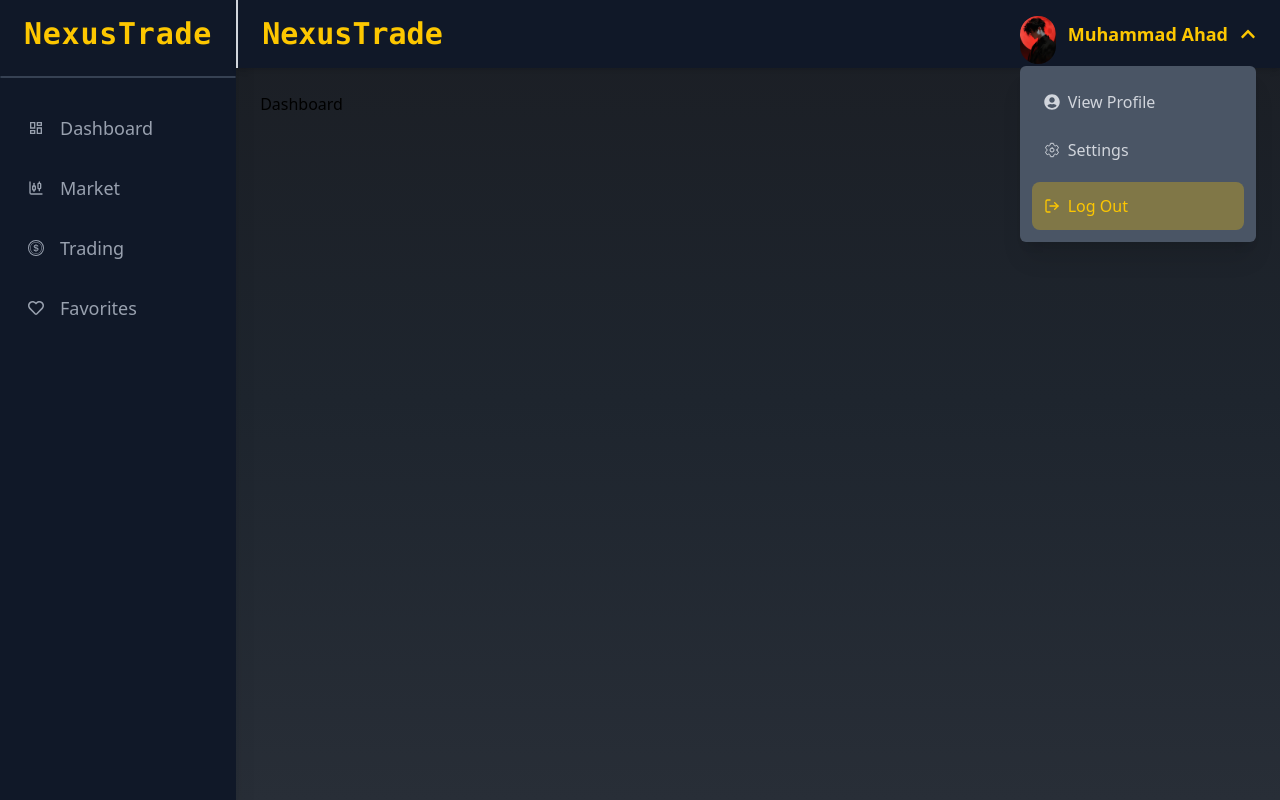
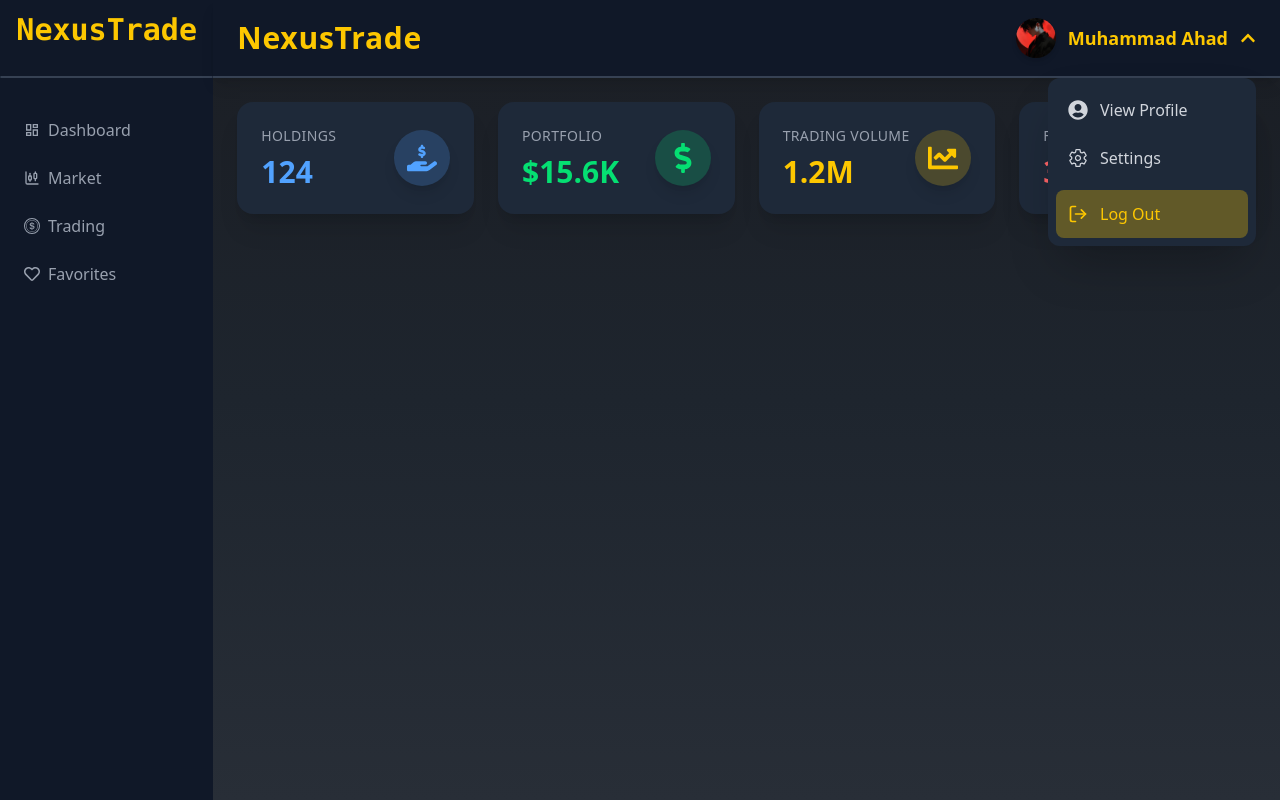
Before and after one commit to Coder-7-Glitch-returns/Nexustrade, a React (Vite) app: page /main in a window 1280 px wide. Both pictures are taken after a click on the element "Muhammad Ahad". Built offline with nearby package versions, Linux system fonts and the light colour scheme.

Commit message:
Pages added

```diff
--- /dev/null
+++ b/src/components/Main/Dashboard/Cards.jsx
@@ -0,0 +1,85 @@
+import React from "react";
+import { FaChartLine, FaDollarSign, FaHeart } from "react-icons/fa";
+import { FaHandHoldingDollar } from "react-icons/fa6";
+
+function Cards() {
+  const formatNumber = (num) => {
+    if (num >= 1000000) {
+      return (num / 1000000).toFixed(1) + "M";
+    }
+    if (num >= 1000) {
+      return (num / 1000).toFixed(1) + "K";
+    }
+    return num;
+  };
+
+  const dashboardStats = [
+    {
+      title: "Holdings",
+      count: 124,
+      icon: <FaHandHoldingDollar />,
+      color: "text-blue-400",
+      bgColor: "bg-blue-400/20",
+    },
+    {
+      title: "Portfolio",
+      count: 15600,
+      icon: <FaDollarSign />,
+      color: "text-green-400",
+      bgColor: "bg-green-400/20",
+    },
+    {
+      title: "Trading Volume",
+      count: 1200000,
+      icon: <FaChartLine />,
+      color: "text-yellow-400",
+      bgColor: "bg-yellow-400/20",
+    },
+    {
+      title: "Favorites",
+      count: 32,
+      icon: <FaHeart />,
+      color: "text-red-400",
+      bgColor: "bg-red-400/20",
+    },
+  ];
+
+  return (
+    <div className="grid grid-cols-1 md:grid-cols-2 lg:grid-cols-4 gap-6">
+      {dashboardStats.map((stat, i) => (
+        <div
+          key={i}
+          className="bg-gray-800 rounded-2xl p-6 shadow-xl hover:shadow-2xl transition-all duration-300 transform hover:scale-[1.02]"
+        >
+          <div className="flex items-center justify-between">
+            {/* Content */}
+            <div className="flex flex-col gap-2">
+              {/* Heading */}
+              <div>
+                <h1 className="text-sm font-medium text-gray-400 tracking-wide">
+                  {stat.title.toUpperCase()}
+                </h1>
+              </div>
+
+              {/* Count */}
+              <div>
+                <h1 className={`text-3xl font-bold ${stat.color}`}>
+                  {stat.title === "Portfolio" && "$"}
+                  {formatNumber(stat.count)}
+                </h1>
+              </div>
+            </div>
+            {/* Icons */}
+            <div
+              className={`grid place-items-center w-14 h-14 ${stat.bgColor} rounded-full text-3xl ${stat.color} shadow-lg`}
+            >
+              {stat.icon}
+            </div>
+          </div>
+        </div>
+      ))}
+    </div>
+  );
+}
+
+export default Cards;
--- a/src/components/Main/Header/Header.jsx
+++ b/src/components/Main/Header/Header.jsx
@@ -11,11 +11,12 @@ function Header() {
     name: "Muhammad Ahad",
     avatar: `/assets/user_image_${UID}.jpg`,
   });
+
   return (
-    <header className="bg-gray-900 shadow-md w-full border-l-2 border-gray-300 items-center flex justify-between px-1.5 sm:px-3 md:px-6 py-4">
+    <header className="bg-gray-900 shadow-lg w-full px-6 py-4 h-[77.5px] flex items-center justify-between border-b-2 border-gray-700">
       {/* Logo */}
-      <div>
-        <h1 className="text-3xl font-bold text-yellow-400 font-mono">
+      <div className="flex items-center gap-4">
+        <h1 className="text-3xl font-extrabold text-yellow-400 font-sans tracking-wide">
           NexusTrade
         </h1>
       </div>
@@ -26,18 +27,22 @@ function Header() {
         onClick={() => setProfileToggle(!profileToggle)}
       >
         {/* Image */}
-        <div className="w-9 h-9">
-          <img src={profile.avatar} alt="IMG" className="w-full rounded-full" />
+        <div className="w-10 h-10 overflow-hidden rounded-full shadow-md">
+          <img
+            src={profile.avatar}
+            alt="User Avatar"
+            className="w-full h-full object-cover"
+          />
         </div>
 
         {/* Profile Name */}
-        <h1 className="font-semibold text-yellow-400 text-lg">
+        <h1 className="font-semibold text-yellow-400 text-lg hidden sm:block">
           {profile.name}
         </h1>
 
         {/* Dropdown Icon */}
         <FaChevronDown
-          className={`text-yellow-400 transition-all ease-in-out duration-300 ${
+          className={`text-yellow-400 transition-all duration-300 ${
             profileToggle ? "rotate-180" : "rotate-0"
           }`}
         />
@@ -45,26 +50,28 @@ function Header() {
         {/* Dropdown Toggle */}
         {profileToggle && (
           <div
-            className={`absolute bg-gray-600 top-[50px] transition-all w-full p-3 rounded-md shadow-xl ${
-              profileToggle ? "scale-y-100 opacity-100" : "scale-y-0 opacity-0"
-            }`}
+            className={`absolute bg-gray-800 top-[60px] right-0 w-52 p-2 rounded-xl shadow-2xl transition-all duration-300 transform origin-top`}
+            style={{
+              transform: profileToggle ? "scaleY(1)" : "scaleY(0)",
+              opacity: profileToggle ? 1 : 0,
+            }}
           >
-            <ul>
-              <Link to={"/main/profile"}>
-                <li className="text-gray-300 flex items-center gap-2 hover:bg-yellow-400/30 hover:text-yellow-400 transition-colors p-3 rounded-lg">
-                  <FaUserCircle />
+            <ul className="space-y-1">
+              <Link to="/main/profile">
+                <li className="text-gray-300 flex items-center gap-3 hover:bg-yellow-400/20 hover:text-yellow-400 transition-colors p-3 rounded-lg">
+                  <FaUserCircle className="text-xl" />
                   View Profile
                 </li>
               </Link>
-              <Link to={"/main/settings"}>
-                <li className="text-gray-300 flex items-center gap-2 hover:bg-yellow-400/30 hover:text-yellow-400 transition-colors p-3 rounded-lg">
-                  <IoSettingsOutline />
+              <Link to="/main/settings">
+                <li className="text-gray-300 flex items-center gap-3 hover:bg-yellow-400/20 hover:text-yellow-400 transition-colors p-3 rounded-lg">
+                  <IoSettingsOutline className="text-xl" />
                   Settings
                 </li>
               </Link>
-              <Link to={"/auth"}>
-                <li className="flex items-center gap-2 bg-yellow-400/30 text-yellow-400 p-3 rounded-lg mt-2">
-                  <FiLogOut />
+              <Link to="/auth">
+                <li className="flex items-center gap-3 bg-yellow-400/30 text-yellow-400 p-3 rounded-lg mt-2 hover:bg-yellow-400/40 transition-colors">
+                  <FiLogOut className="text-xl" />
                   Log Out
                 </li>
               </Link>
--- a/src/components/Main/Sidebar/Sidebar.jsx
+++ b/src/components/Main/Sidebar/Sidebar.jsx
@@ -7,71 +7,41 @@ import { BsCoin } from "react-icons/bs";
 
 function Sidebar() {
   return (
-    <div className="w-64 min-h-screen bg-gray-900 shadow-xl py-4 flex flex-col">
+    <div className="w-64 min-h-screen bg-gray-900 py-3">
       {/* Logo */}
-      <div className="px-6 text-center">
-        <h1 className="text-3xl font-extrabold text-yellow-400 font-mono tracking-wide">
+      <div className="px-3 text-center">
+        <h1 className="text-3xl font-bold text-yellow-400 font-mono">
           NexusTrade
         </h1>
       </div>
-      <hr className="my-6 rounded-full border border-gray-700" />
+      <hr className="my-7 rounded-full border border-gray-700" />
       {/* NavLinks */}
-      <nav className="px-4 flex-grow">
-        <ul className="space-y-2">
+      <ul className="px-3">
         <NavLink
-            to="/main/dashboard"
-            className={({ isActive }) =>
-              `p-3 rounded-md flex items-center gap-4 transition-all duration-300 ${
-                isActive
-                  ? "bg-yellow-500/20 text-yellow-300 border border-yellow-500"
-                  : "text-gray-400 hover:bg-yellow-500/10 hover:text-yellow-300"
-              }`
-            }
+          to="/main/"
+          className="p-3 rounded-lg flex items-center gap-2 transition-colors hover:bg-yellow-400/30 hover:text-yellow-400 text-gray-400"
         >
-            <MdOutlineDashboard />
-            <span className="text-lg font-medium">Dashboard</span>
+          <MdOutlineDashboard /> Dashboard
         </NavLink>
         <NavLink
           to="/main/market"
-            className={({ isActive }) =>
-              `p-3 rounded-md flex items-center gap-4 transition-all duration-300 ${
-                isActive
-                  ? "bg-yellow-500/20 text-yellow-300 border border-yellow-500"
-                  : "text-gray-400 hover:bg-yellow-500/10 hover:text-yellow-300"
-              }`
-            }
+          className="p-3 rounded-lg flex items-center gap-2 transition-colors hover:bg-yellow-400/30 hover:text-yellow-400 text-gray-400"
         >
-            <LuChartCandlestick />
-            <span className="text-lg font-medium">Market</span>
+          <LuChartCandlestick /> Market
         </NavLink>
         <NavLink
           to="/main/trading"
-            className={({ isActive }) =>
-              `p-3 rounded-md flex items-center gap-4 transition-all duration-300 ${
-                isActive
-                  ? "bg-yellow-500/20 text-yellow-300 border border-yellow-500"
-                  : "text-gray-400 hover:bg-yellow-500/10 hover:text-yellow-300"
-              }`
-            }
+          className="p-3 rounded-lg flex items-center gap-2 transition-colors hover:bg-yellow-400/30 hover:text-yellow-400 text-gray-400"
         >
-            <BsCoin />
-            <span className="text-lg font-medium">Trading</span>
+          <BsCoin /> Trading
         </NavLink>
         <NavLink
           to="/main/favorites"
-            className={({ isActive }) =>
-              `p-3 rounded-md flex items-center gap-4 transition-all duration-300 ${
-                isActive
-                  ? "bg-yellow-500/20 text-yellow-300 border border-yellow-500"
-                  : "text-gray-400 hover:bg-yellow-500/10 hover:text-yellow-300"
-              }`
-            }
+          className="p-3 rounded-lg flex items-center gap-2 transition-colors hover:bg-yellow-400/30 hover:text-yellow-400 text-gray-400"
         >
-            <FaRegHeart />
-            <span className="text-lg font-medium">Favorites</span>
+          <FaRegHeart /> Favorites
         </NavLink>
       </ul>
-      </nav>
     </div>
   );
 }
--- a/src/pages/Main/Dashboard.jsx
+++ b/src/pages/Main/Dashboard.jsx
@@ -1,11 +1,12 @@
-import React from 'react'
+import React from "react";
+import Cards from "../../components/Main/Dashboard/Cards";
 
 function Dashboard() {
   return (
     <div>
-      Dashboard
+      <Cards />
     </div>
-  )
+  );
 }
 
-export default Dashboard
+export default Dashboard;
--- /dev/null
+++ b/src/pages/Main/Favorites.jsx
@@ -0,0 +1,11 @@
+import React from 'react'
+
+function Favorites() {
+  return (
+    <div>
+
+    </div>
+  )
+}
+
+export default Favorites
--- /dev/null
+++ b/src/pages/Main/Market.jsx
@@ -0,0 +1,11 @@
+import React from 'react'
+
+function Market() {
+  return (
+    <div>
+
+    </div>
+  )
+}
+
+export default Market
--- /dev/null
+++ b/src/pages/Main/Profile/Settings.jsx
@@ -0,0 +1,11 @@
+import React from 'react'
+
+function Settings() {
+  return (
+    <div>
+
+    </div>
+  )
+}
+
+export default Settings
--- /dev/null
+++ b/src/pages/Main/Profile/UserProfile.jsx
@@ -0,0 +1,11 @@
+import React from 'react'
+
+function UserProfile() {
+  return (
+    <div>
+
+    </div>
+  )
+}
+
+export default UserProfile
--- /dev/null
+++ b/src/pages/Main/Trading.jsx
@@ -0,0 +1,11 @@
+import React from 'react'
+
+function Trading() {
+  return (
+    <div>
+
+    </div>
+  )
+}
+
+export default Trading
```
Also changed, not shown: src/App.jsx (+15 -0 lines). Lines whose indentation alone changed are shown as unchanged.
